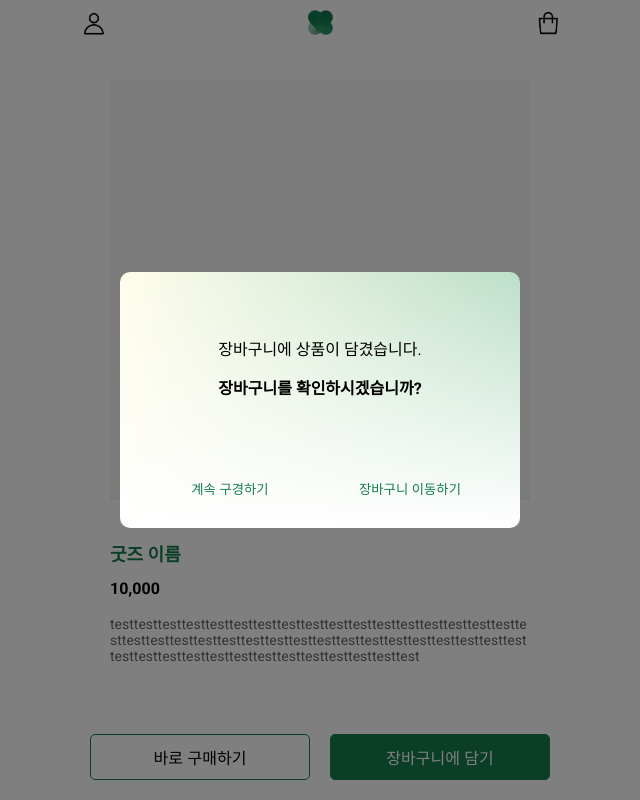
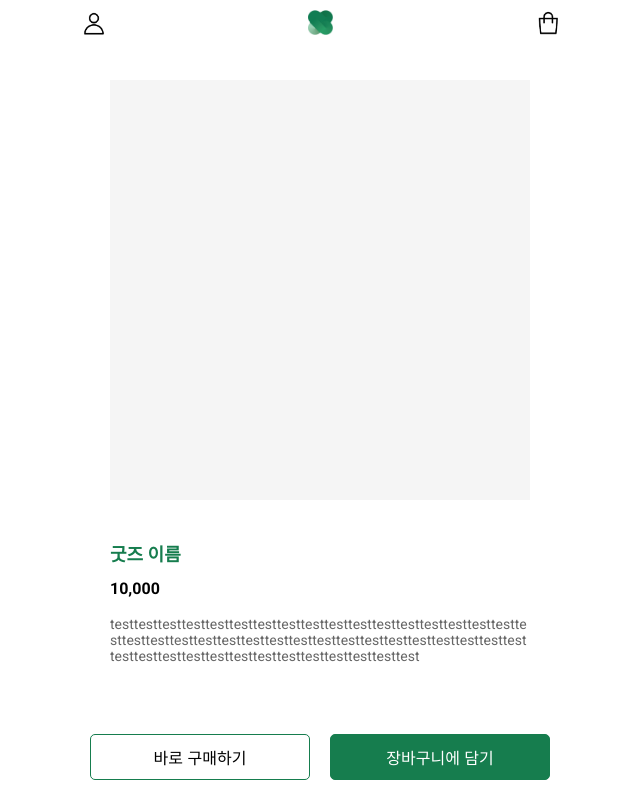
Before and after one commit to his0si/md-site, a React (Vite) app in the folder frontend/: page /product-detail in a window 1280 px wide. Shown: the whole page, without its empty margins (320-960 px from the left). Built offline with nearby package versions, Linux system fonts and the light colour scheme.

Commit message:
Feat: 상품 상세 화면 모달창 컨트롤/네비게이트 추가

```diff
--- a/frontend/src/components/Modal.jsx
+++ b/frontend/src/components/Modal.jsx
@@ -9,7 +9,7 @@ const ModalOverlay = styled.div`
   height: 100vh;
   z-index: 1000;
   background: rgba(0, 0, 0, 0.5);
-  display: ${({ isOpen }) => (isOpen ? "flex" : "none")};
+  display: ${({ $isOpen }) => ($isOpen ? "flex" : "none")};
   align-items: center;
   justify-content: center;
 `;
@@ -64,7 +64,7 @@ const Modal = ({
   closeButton,
 }) => {
   return (
-    <ModalOverlay isOpen={isOpen} onClick={onClose}>
+    <ModalOverlay $isOpen={isOpen} onClick={onClose}>
       <ModalContent onClick={(e) => e.stopPropagation()}>
         {children}
         <ButtonContainer>
--- a/frontend/src/pages/product/ProductDetail.jsx
+++ b/frontend/src/pages/product/ProductDetail.jsx
@@ -1,4 +1,4 @@
-import React from "react";
+import React, { useState } from "react";
 import styled from "styled-components";
 import ProductDetailModal from "./ProductDetailModal";
 
@@ -92,6 +92,7 @@ const Button = styled.button`
 `;
 
 const ProductDetail = () => {
+  const [isModalOpen, setIsModalOpen] = useState(false);
   return (
     <Container>
       <ProductImage />
@@ -100,11 +101,11 @@ const ProductDetail = () => {
       <ProductStatus>
         testtesttesttesttesttesttesttesttesttesttesttesttesttesttesttesttesttesttesttesttesttesttesttesttesttesttesttesttesttesttesttesttesttesttesttesttesttesttesttesttesttesttesttesttesttesttesttest
       </ProductStatus>
-      <ProductDetailModal modalOpen={true}></ProductDetailModal>
+      <ProductDetailModal modalOpen={isModalOpen} setIsModalOpen={setIsModalOpen}></ProductDetailModal>
 
       <ButtonContainer>
         <Button className="compare">바로 구매하기</Button>
-        <Button className="purchase">장바구니에 담기</Button>
+        <Button onClick={()=>{setIsModalOpen(true)}} className="purchase">장바구니에 담기</Button>
       </ButtonContainer>
     </Container>
   );
--- a/frontend/src/pages/product/ProductDetailModal.jsx
+++ b/frontend/src/pages/product/ProductDetailModal.jsx
@@ -1,4 +1,4 @@
-import React, { useState } from "react";
+import React  from "react";
 import Modal from "../../components/Modal";
 import { useNavigate } from "react-router-dom";
 import styled from "styled-components";
@@ -13,13 +13,12 @@ flex-direction : column;
 gap: 15px;
 `;
 
-const ProductDetailModal = ({ modalOpen }) => {
-  const [isModalOpen, setIsModalOpen] = useState(modalOpen);
+const ProductDetailModal = ({ modalOpen, setIsModalOpen }) => {
   const navigate = useNavigate();
   return (
     <div>
       <Modal
-        isOpen={isModalOpen}
+        isOpen={modalOpen}
         moveButtonHandler={() => {
           navigate("/cart");
         }}
```
